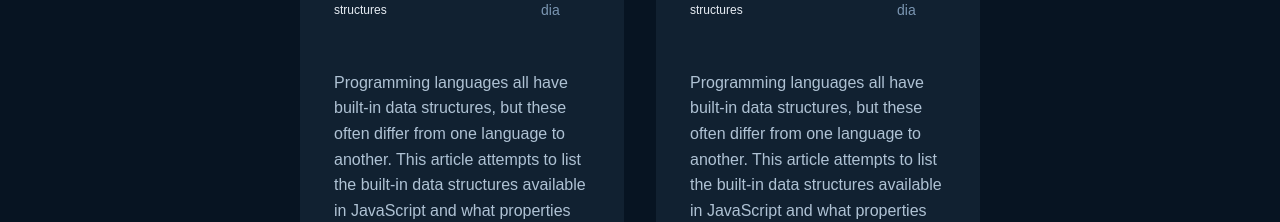
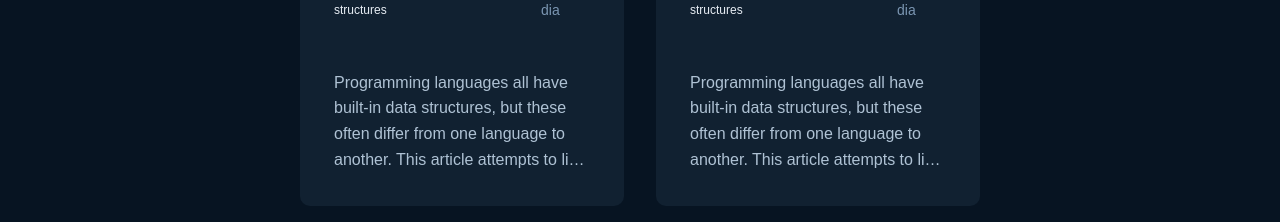
Before and after one commit to lucasrbl/github-blog, a React (Vite) app: page / in a window 1280 px wide. Shown: the part 703-925 px from the top of the page. Built offline with nearby package versions, Linux system fonts and the light colour scheme.

Commit message:
feat: update card text length

```diff
--- a/src/components/Card/index.tsx
+++ b/src/components/Card/index.tsx
@@ -2,14 +2,14 @@ type CardProps = {} & React.ComponentProps<'div'>;
 
 export function Card({ ...props }: CardProps) {
     return (
-    <div className="bg-base-post rounded-[10px] border-2 border-transparent hover:border-2 hover:border-base-label cursor-pointer w-full group" {...props} >
+    <div className="bg-base-post rounded-[10px] border-2 border-transparent hover:border-2 hover:border-base-label cursor-pointer group" {...props} >
         <div className="m-8">
             <div className="mb-11.5 flex justify-between">
                 <span className="text-base-title text-link transition-all group-hover:text-medium">JavaScript data types and data structures</span>
                 <span className="text-base-span text-small">Há 1 dia</span>
             </div>
 
-            <p className="text-base-text text-medium">Programming languages all have built-in data structures, but these often differ from one language to another. This article attempts to list the built-in data structures available in JavaScript and what properties they have. These can be used to build other data structures. Wherever possible, comparisons with other languages are drawn.</p>
+            <p className="text-base-text text-medium line-clamp-4">Programming languages all have built-in data structures, but these often differ from one language to another. This article attempts to list the built-in data structures available in JavaScript and what properties they have. These can be used to build other data structures. Wherever possible, comparisons with other languages are drawn.</p>
         </div>
     </div>
     )
```
